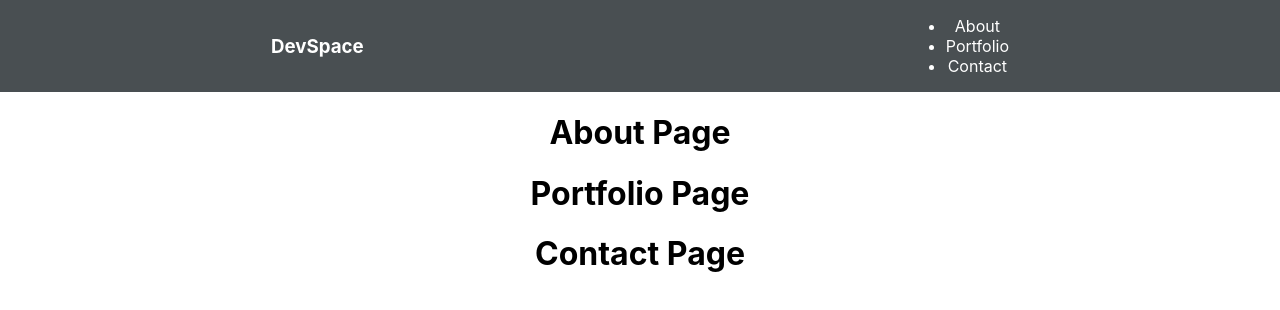
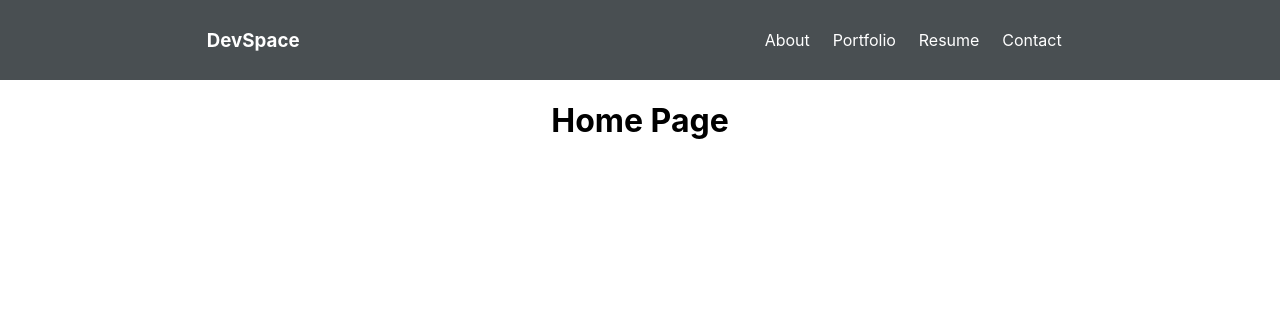
Before and after one commit to horoiu/Portfolio-Licenta, a React (Create React App) app: page / in a window 1280 px wide. Shown: the top 310 px of the page. Built offline with nearby package versions, Linux system fonts and the light colour scheme.

Commit message:
Implemented Router&Switch to App component and Links to Navigation component. Start styling the navigation bar.

```diff
--- a/src/App.css
+++ b/src/App.css
@@ -1,6 +1,7 @@
 :root {
     --nav-bg-color: rgb(73, 79, 82);
     --color-1: #fff;
+    --color-2: yellow;
 }
 
 .App {
--- a/src/App.js
+++ b/src/App.js
@@ -1,19 +1,29 @@
 import React from "react";
 import "./App.css";
-import "./components/navigation/Navigation";
+
 import Navigation from "./components/navigation/Navigation";
+import Home from "./pages/home/home";
 import About from "./pages/about/about";
 import Portfolio from "./pages/portfolio/portfolio";
 import Contact from "./pages/contact/contact";
+import Resume from "./pages/resume/resume";
+
+import { BrowserRouter as Router, Switch, Route } from "react-router-dom";
 
 function App() {
     return (
-        <div className="App">
-            <Navigation />
-            <About />
-            <Portfolio />
-            <Contact />
-        </div>
+        <Router>
+            <div className="App">
+                <Navigation />
+                <Switch>
+                    <Route path="/" exact component={Home} />
+                    <Route path="/about" component={About} />
+                    <Route path="/portfolio" component={Portfolio} />
+                    <Route path="/resume" component={Resume} />
+                    <Route path="/contact" component={Contact} />
+                </Switch>
+            </div>
+        </Router>
     );
 }
 
--- a/src/components/navigation/Navigation.js
+++ b/src/components/navigation/Navigation.js
@@ -1,14 +1,27 @@
 import React from "react";
 import "./navigation.css";
+
+import { Link } from "react-router-dom";
 
 function Navigation() {
     return (
         <nav className="navigation">
-            <h3>DevSpace</h3>
-            <ul>
-                <li>About</li>
-                <li>Portfolio</li>
-                <li>Contact</li>
+            <Link to="/">
+                <h3>DevSpace</h3>
+            </Link>
+            <ul className="nav-links">
+                <Link to="/about">
+                    <li>About</li>
+                </Link>
+                <Link to="/portfolio">
+                    <li>Portfolio</li>
+                </Link>
+                <Link to="/resume">
+                    <li>Resume</li>
+                </Link>
+                <Link to="/contact">
+                    <li>Contact</li>
+                </Link>
             </ul>
         </nav>
     );
--- a/src/components/navigation/navigation.css
+++ b/src/components/navigation/navigation.css
@@ -6,3 +6,25 @@
     color: var(--color-1);
     background-color: var(--nav-bg-color);
 }
+
+.nav-links {
+    width: 25%;
+    display: flex;
+    justify-content: space-around;
+    align-items: center;
+    list-style: none;
+}
+
+.navigation h3,
+.navigation li {
+    color: var(--color-1);
+}
+
+.navigation h3:hover,
+.navigation li:hover {
+    color: var(--color-2);
+}
+
+a {
+    text-decoration: none;
+}
--- /dev/null
+++ b/src/pages/home/home.js
@@ -0,0 +1,12 @@
+import React from "react";
+// import "./home.css";
+
+function Home() {
+    return (
+        <div className="home">
+            <h1>Home Page</h1>
+        </div>
+    );
+}
+
+export default Home;
--- /dev/null
+++ b/src/pages/resume/resume.js
@@ -0,0 +1,12 @@
+import React from "react";
+// import "./resume.css";
+
+function Resume() {
+    return (
+        <div className="resume">
+            <h1>Resume Page</h1>
+        </div>
+    );
+}
+
+export default Resume;
```
